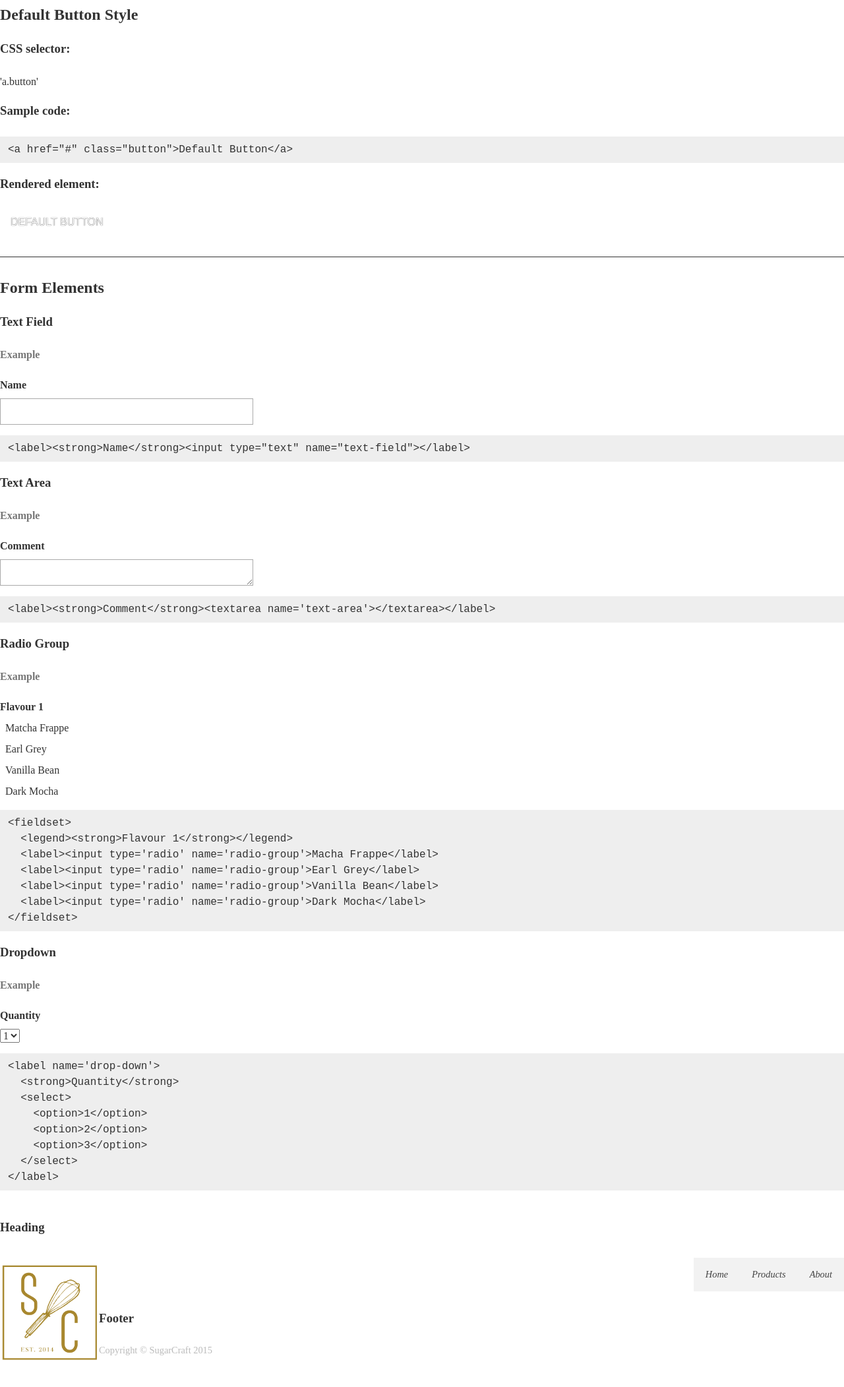
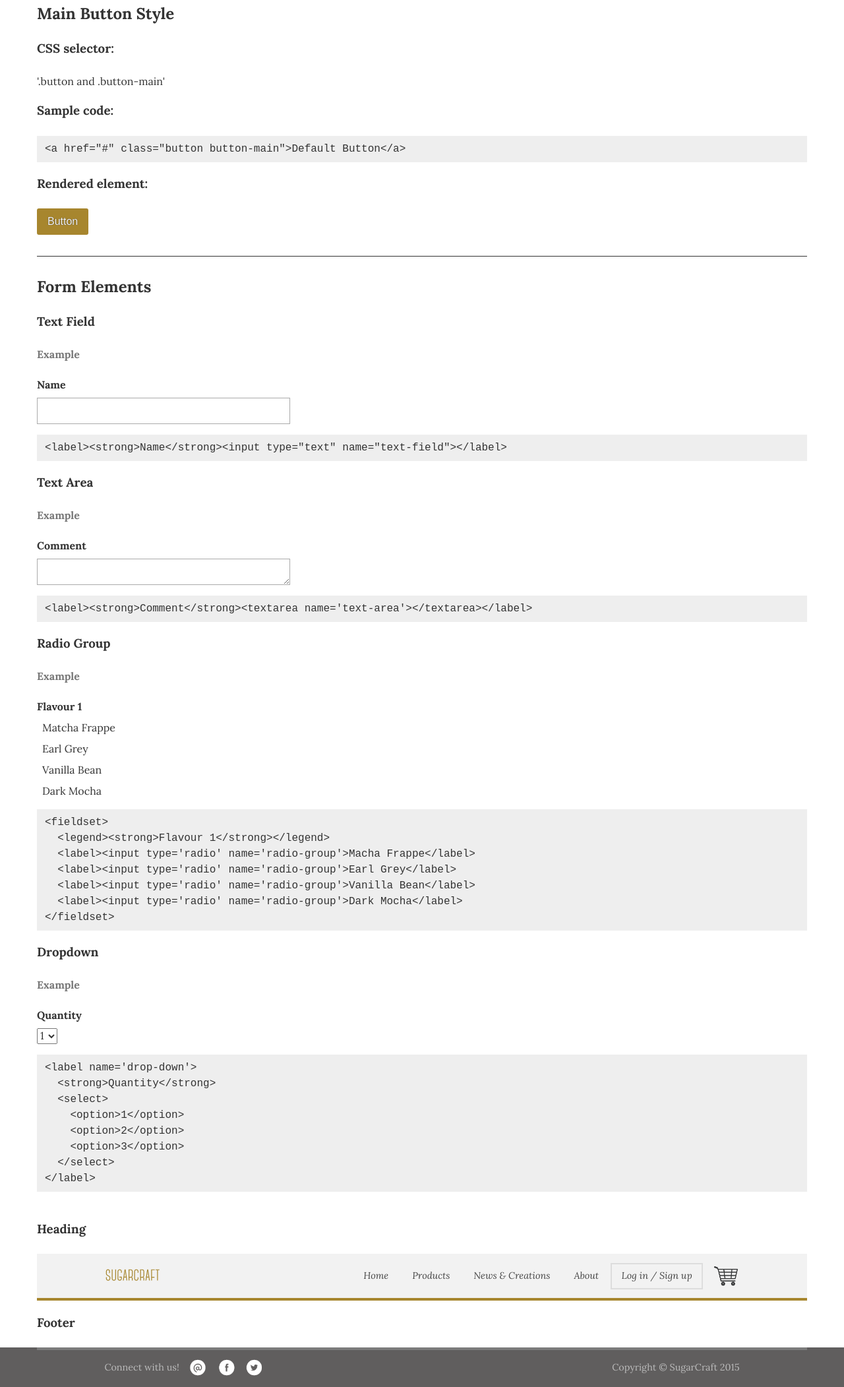
Before and after one commit to venusw/iat339_p2, a plain HTML site: page public_html/styleguide.html in a window 1280 px wide. Shown: the part 1177-3280 px from the top of the page at 66% size. Before the commit the page ends 3249 px from the top, so only its background shows below. Drawn offline with Linux system fonts and the light colour scheme.

Commit message:
Styleguide updated

```diff
--- a/public_html/styleguide.html
+++ b/public_html/styleguide.html
@@ -1,12 +1,16 @@
 <!DOCTYPE html>
-<html>
+<html lang="en">
   <head>
+    <title>Sugar Craft – Styleguide
+    </title>
     <meta charset="utf-8">
-    <title>Style Guide Template</title>
-    <link href="css/main.css" rel="stylesheet">
-    <link href='http://fonts.googleapis.com/css?family=Open+Sans:700,300,400' rel='stylesheet' type='text/css'>
+    <meta name="viewport" content="width=device-width, initial-scale=1">
+    <link href="css/main.css" rel="stylesheet" type="text/css">
+    <link href="http://fonts.googleapis.com/css?family=Open+Sans:700,300,400" rel="stylesheet" type="text/css">
+    <link href="http://fonts.googleapis.com/css?family=Lora:400,700,400italic" rel="stylesheet" type="text/css">
   </head>
   <body>
+    <div class="l-large l-basic">
     <h1>Sugar Craft Style Guide</h1>
     <p>A template for Sugar Craft branding.</p>
     <!-- Try to ensure that each element has its own portion of the page -->
@@ -35,13 +39,13 @@
     </section>
 
 <section id="buttons">
-      <h2>Default Button Style</h2>
+      <h2>Main Button Style</h2>
       <h3>CSS selector:</h3>
-      <p>'a.button'</p>
+      <p>'.button and .button-main'</p>
       <h3>Sample code:</h3>
-      <code>&lt;a href="#" class="button"&gt;Default Button&lt;/a&gt;</code>
+      <code>&lt;a href="#" class="button button-main"&gt;Default Button&lt;/a&gt;</code>
       <h3>Rendered element:</h3>
-      <a class="button" href="#">DEFAULT BUTTON</a>
+      <a class="button button-main" href="#">Button</a>
     </section>
 
 <section id="form">
@@ -100,21 +104,30 @@
 
 
     <h3>Heading</h3>
-    <header>
-      <div id='logo'><img src='image/sugar-logo.jpeg' alt='logo'></div>
-      <nav>
-        <ul>
-          <li><a href='#'>Home</a></li>
-          <li><a href='#'>Products</a></li>
-          <li><a href='#'>About</a></li>
-        </ul>
-      </nav>
-    </header>
+      <div class="header-wrapper">
+        <header class="l-basic">
+          <div id="logo"><img src="image/logo-small.png" alt="logo"></div><a class="go-to-nav">Menu</a>
+          <nav>
+            <ul>
+              <li><a href="index.html">Home</a></li>
+              <li><a href="products.html" class="current">Products</a></li>
+              <li><a href="news.html">News & Creations</a></li>
+              <li><a href="about.html">About</a></li>
+              <li><a href="#" class="login-button">Log in / Sign up</a></li>
+              <li><a href="#" class="shopping-cart">Cart </a></li>
+            </ul>
+          </nav><a href="#" class="shopping-cart">Cart</a>
+        </header>
+      </div>
 
     <h3>Footer</h3>
-    <footer>
-      Copyright © SugarCraft 2015
-    </footer>
+    <div class="footer-wrapper">
+      <footer class="l-basic">
+        <p><span>Connect with us!</span><span class="contact-links"><img src="image/email.png" class="contact-logo"><img src="image/facebook.png" class="contact-logo"><img src="image/twitter.png" class="contact-logo"></span><span class="copyright">Copyright © SugarCraft 2015</span></p>
+      </footer>
+    </div>
+
+  </div>
 
   </body>
 </html>
```
